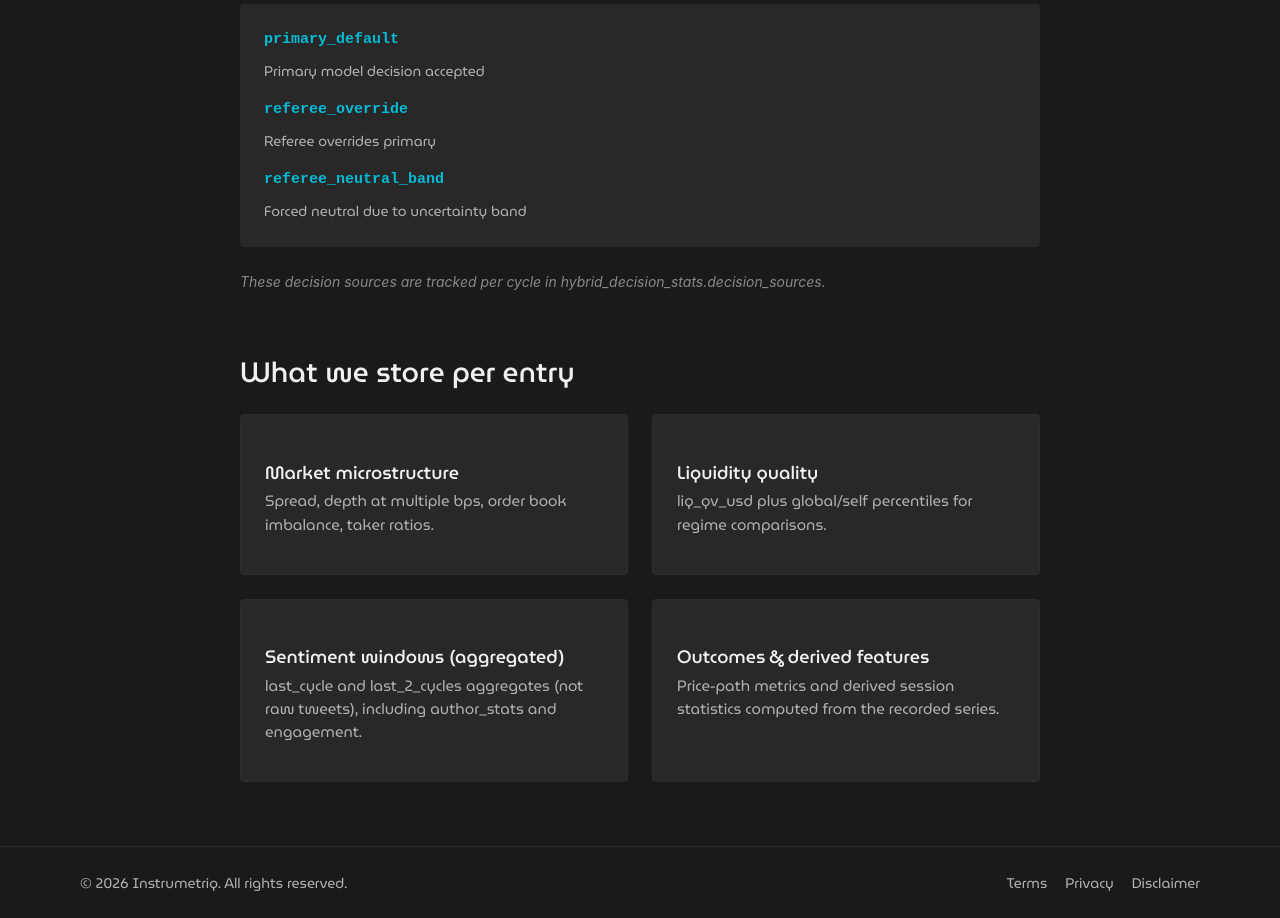
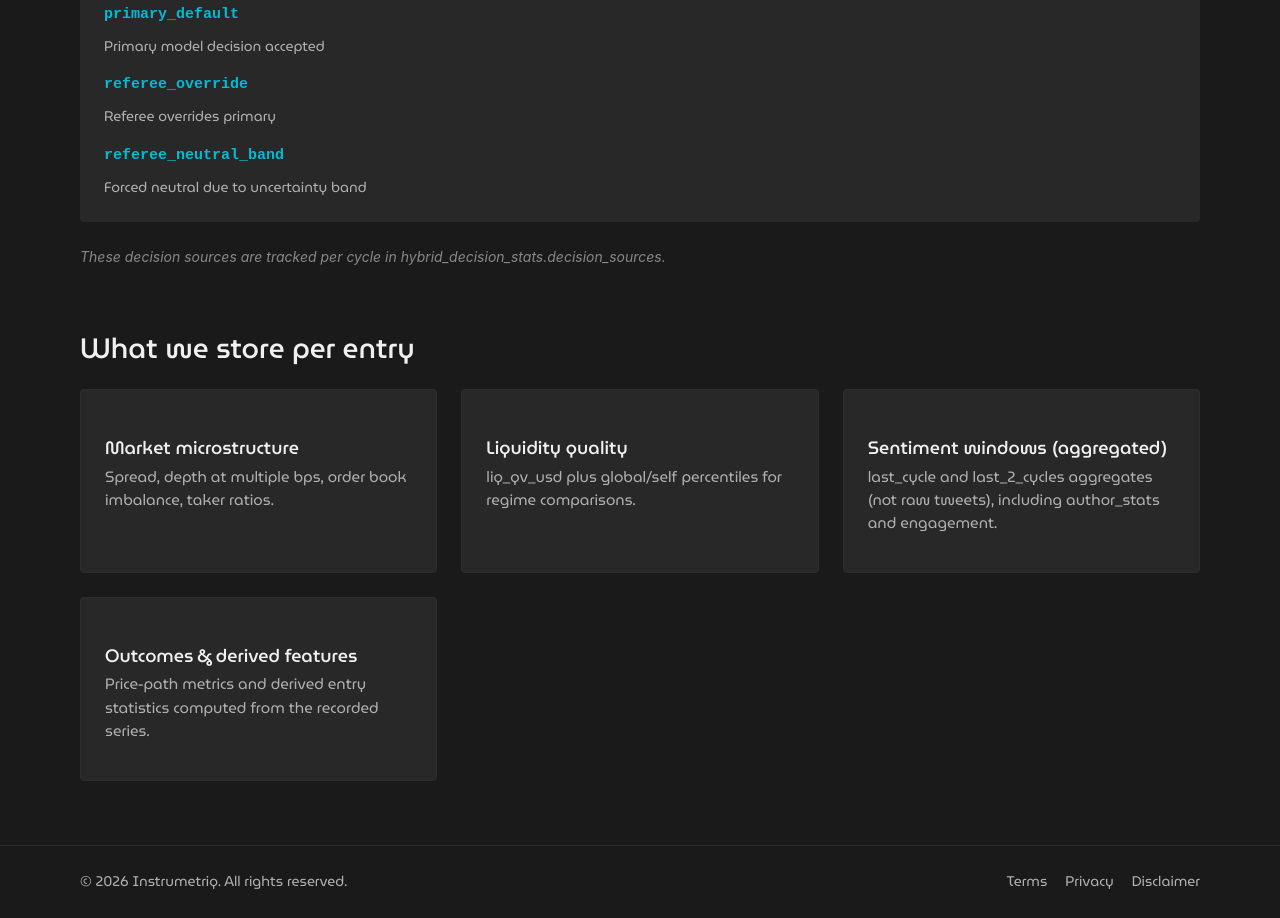
Before and after one commit to SiCkGFX/instrumetriq-site, an Astro site: page /research in a window 1280 px wide. Shown: the part 946-1864 px from the top of the page. Built offline with nearby package versions, Linux system fonts and the light colour scheme; Astro itself is replaced by a stand-in of ours; a web font is replaced by a local one.

Commit message:
Research: align layout widths and polish Step 1 structure
- Remove max-width: 800px centering on pageContent to match hero/title width
- Content now uses full container width like dataset page
- Fix terminology: 'entry statistics' not 'session statistics'
- Layout now properly aligned with PageHero and consistent with site structure

```diff
--- a/src/pages/research.astro
+++ b/src/pages/research.astro
@@ -82,7 +82,7 @@ import PageHero from '../components/PageHero.astro';
 
         <div class="storage-card">
           <h3>Outcomes & derived features</h3>
-          <p>Price-path metrics and derived session statistics computed from the recorded series.</p>
+          <p>Price-path metrics and derived entry statistics computed from the recorded series.</p>
         </div>
       </div>
     </section>
@@ -90,11 +90,6 @@ import PageHero from '../components/PageHero.astro';
 </BaseLayout>
 
 <style>
-  .pageContent {
-    max-width: 800px;
-    margin: 0 auto;
-  }
-
   section {
     margin-bottom: var(--space-8);
   }
```
